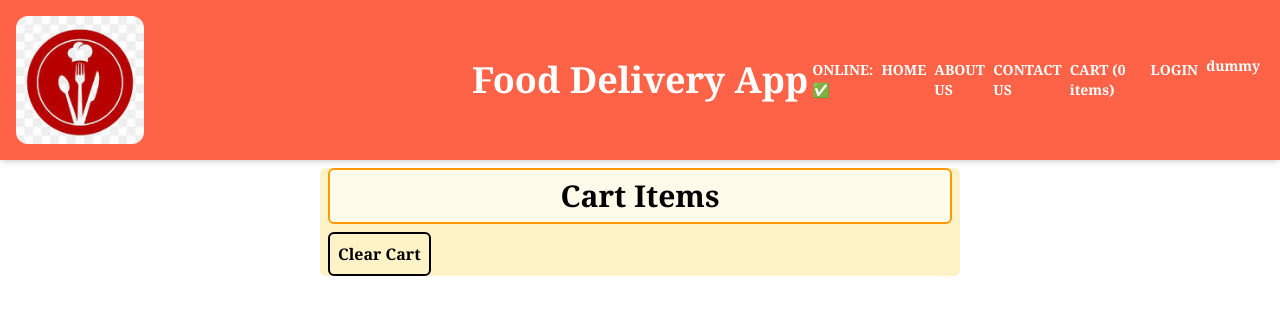
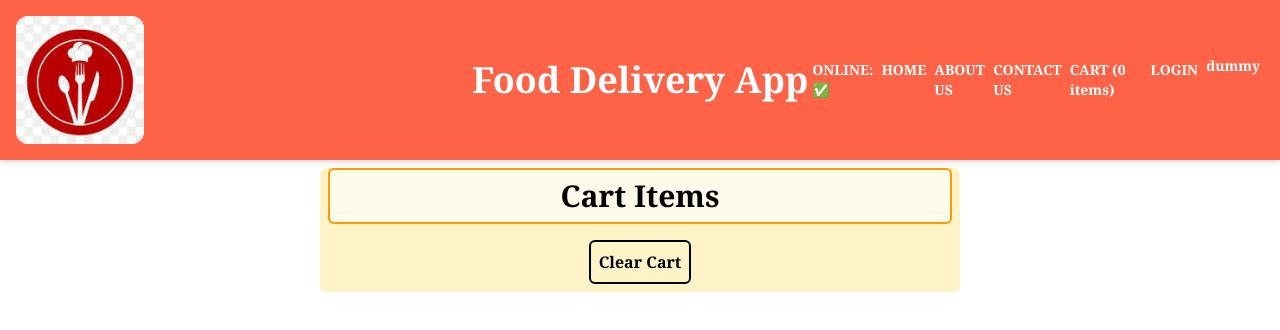
Before and after one commit to DAWAR-666/FOOD-DELIVERY-APP, a React (Vite) app: page /cart in a window 1280 px wide. Shown: the top 330 px of the page. Built offline with nearby package versions, Linux system fonts and the light colour scheme.

Commit message:
updated cart css

```diff
--- a/src/components/Cart.tsx
+++ b/src/components/Cart.tsx
@@ -18,12 +18,14 @@ const Cart = () => {
             <h2 className="text-3xl text-center font-bold m-2 p-2 border-amber-500 border-2 rounded-md bg-amber-50">
                     Cart Items
                 </h2>
-                <button className="flex  m-2 p-2 border-2 rounded-md
-                                    hover:bg-red-500
-                                    hover:text-white"
-                        onClick={handleclearCart}>
-                    Clear Cart
-                </button>
+                <div className="flex justify-center">
+                    <button
+                        className="m-2 p-2 border-2 rounded-md hover:bg-red-500 hover:text-white"
+                        onClick={handleclearCart}
+                    >
+                        Clear Cart
+                    </button>
+</div>
         {data.map((p)=>(
 
                         <div key={p.id} className="flex
```
